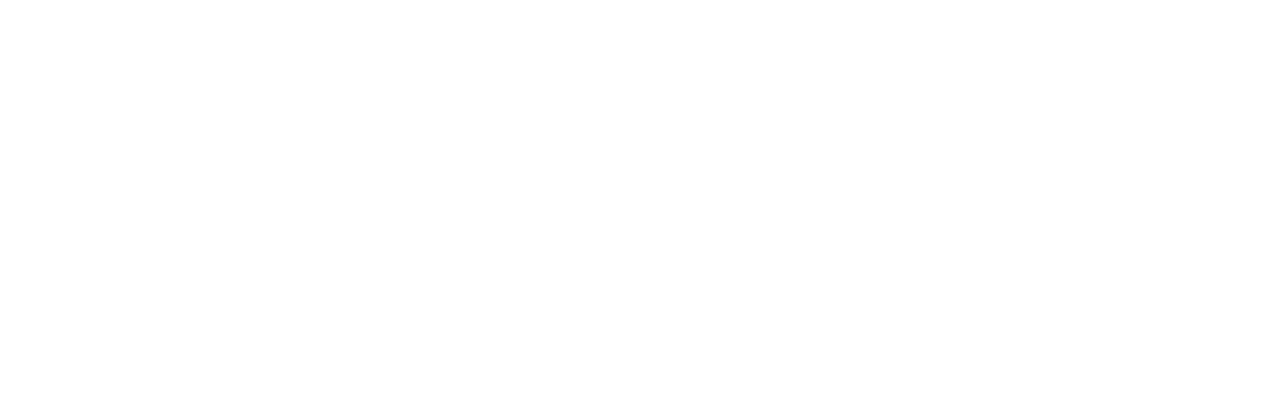
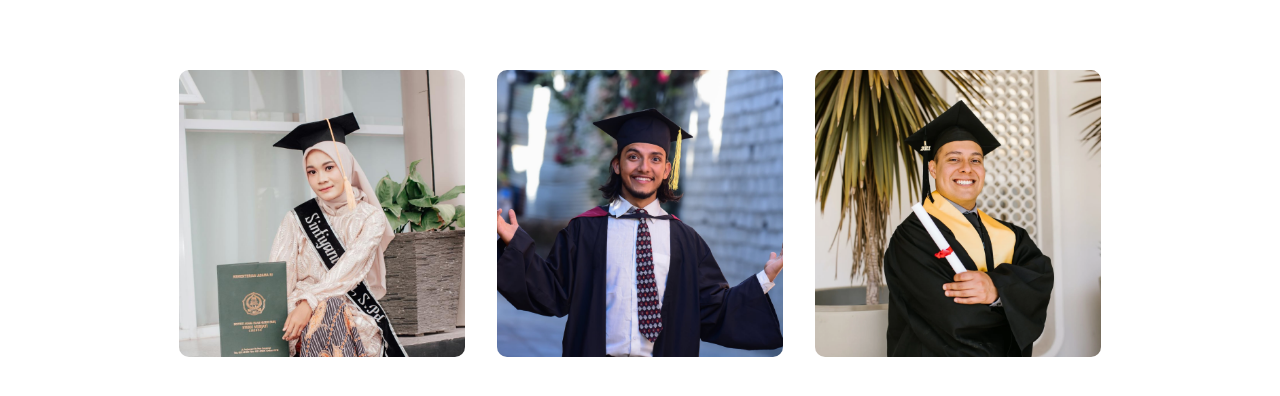
Before and after one commit to navanee1609/edusity, a React (Vite) app: page / in a window 1280 px wide. Shown: the part 810-1206 px from the top of the page. Before the commit the page ends 800 px from the top, so only its background shows below. Built offline with nearby package versions, Linux system fonts and the light colour scheme.

Commit message:
added program with its styling

```diff
--- a/src/App.jsx
+++ b/src/App.jsx
@@ -1,12 +1,16 @@
 // import React from 'react'
 import Navbar from './components/navbar/Navbar'
 import Hero from './components/hero/Hero'
+import Programs from './components/programs/Programs'
 
 function App() {
   return (
     <div>
       <Navbar/>
       <Hero/>
+      <div className="container">
+      <Programs/>
+      </div>
     </div>
   )
 }
--- a/src/components/programs/Programs.jsx
+++ b/src/components/programs/Programs.jsx
@@ -1,8 +1,36 @@
 import React from 'react'
 import './program.css'
+import program1 from '../../assets/program-1.png'
+import program2 from '../../assets/program-2.png'
+import program3 from '../../assets/program-3.png'
+import program_icon_1 from '../../assets/program-icon-1.png'
+import program_icon_2 from '../../assets/program-icon-2.png'
+import program_icon_3 from '../../assets/program-icon-3.png'
 function Programs() {
   return (
-    <div>Programs</div>
+    <div className='programs'>
+        <div className="program">
+            <img src={program1} alt="" />
+            <div className="caption">
+                <img src={program_icon_1} alt="" />
+                <p>Graduation degree</p>
+            </div>
+        </div>
+        <div className="program">
+            <img src={program2} alt="" />
+            <div className="caption">
+                <img src={program_icon_2} alt="" />
+                <p>Masters degree</p>
+            </div>
+        </div>
+        <div className="program">
+            <img src={program3} alt="" />
+            <div className="caption">
+                <img src={program_icon_3} alt="" />
+                <p>Post Graduation</p>
+            </div>
+        </div>
+    </div>
   )
 }
 
--- a/src/components/programs/program.css
+++ b/src/components/programs/program.css
@@ -0,0 +1,45 @@
+.programs{
+    margin: 80px auto;
+    width: 90%;
+    display: flex;
+    align-items: center;
+    justify-content: space-between;
+}
+
+.program img {
+    width: 100%;
+    border-radius: 10px;
+    display: block;
+}
+
+.program{
+    position: relative;
+    flex-basis: 31%;
+}
+
+.caption{
+    border-radius: 10px;
+    position: absolute;
+    top: 0;
+    left: 0;
+    right: 0;
+    bottom: 0;
+    background: rgba(0,15,152,0.3);
+    display: flex;
+    flex-direction: column;
+    align-items: center;
+    justify-content: center;color: aliceblue;
+    cursor: pointer;
+    opacity: 0;
+    padding-top: 70%;
+    transition: 0.5s all;
+}
+
+.caption:hover{
+    opacity: 1;
+    padding-top: 0;
+}
+.caption img{
+    width: 60px;
+    margin-bottom: 10px;
+}
```
